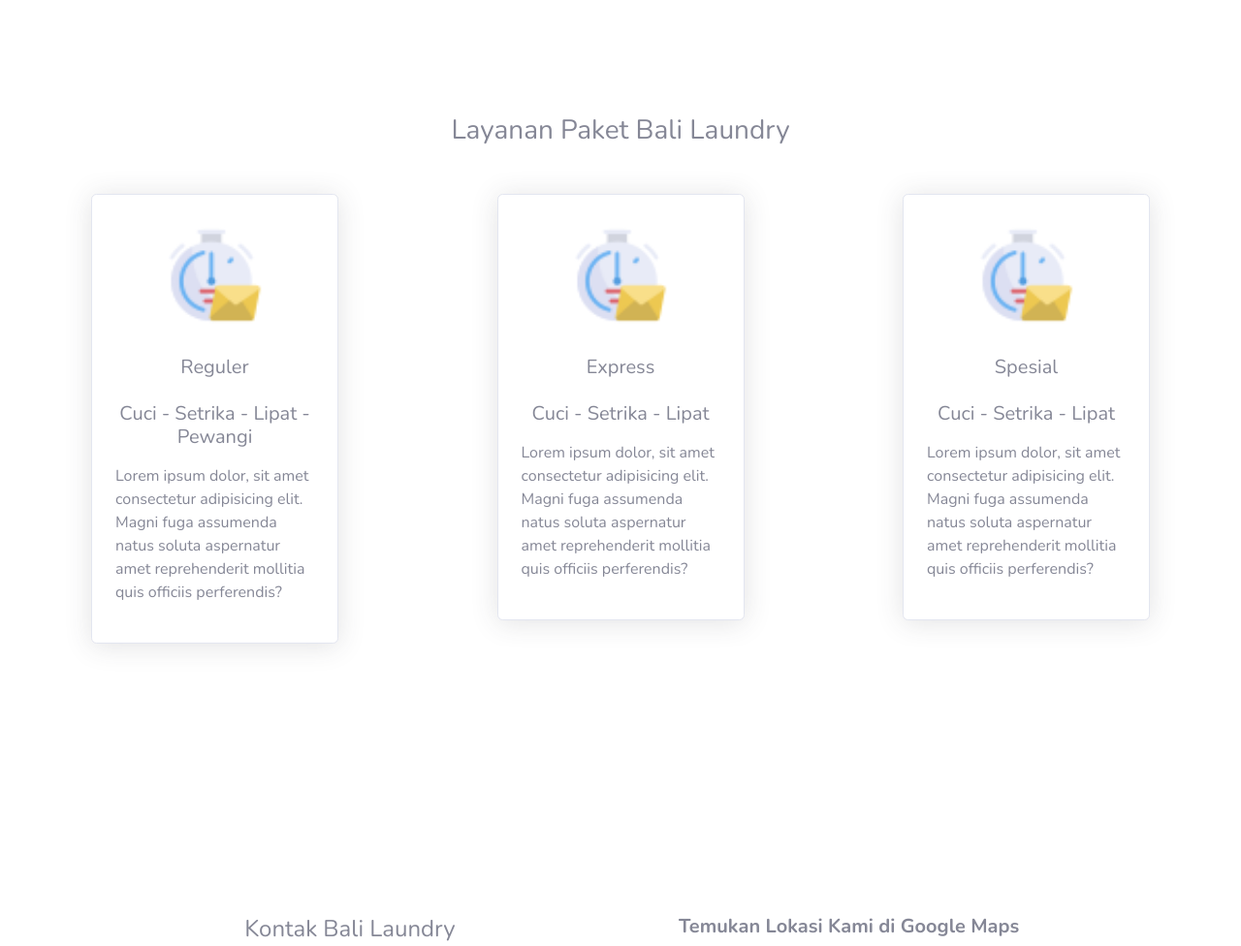
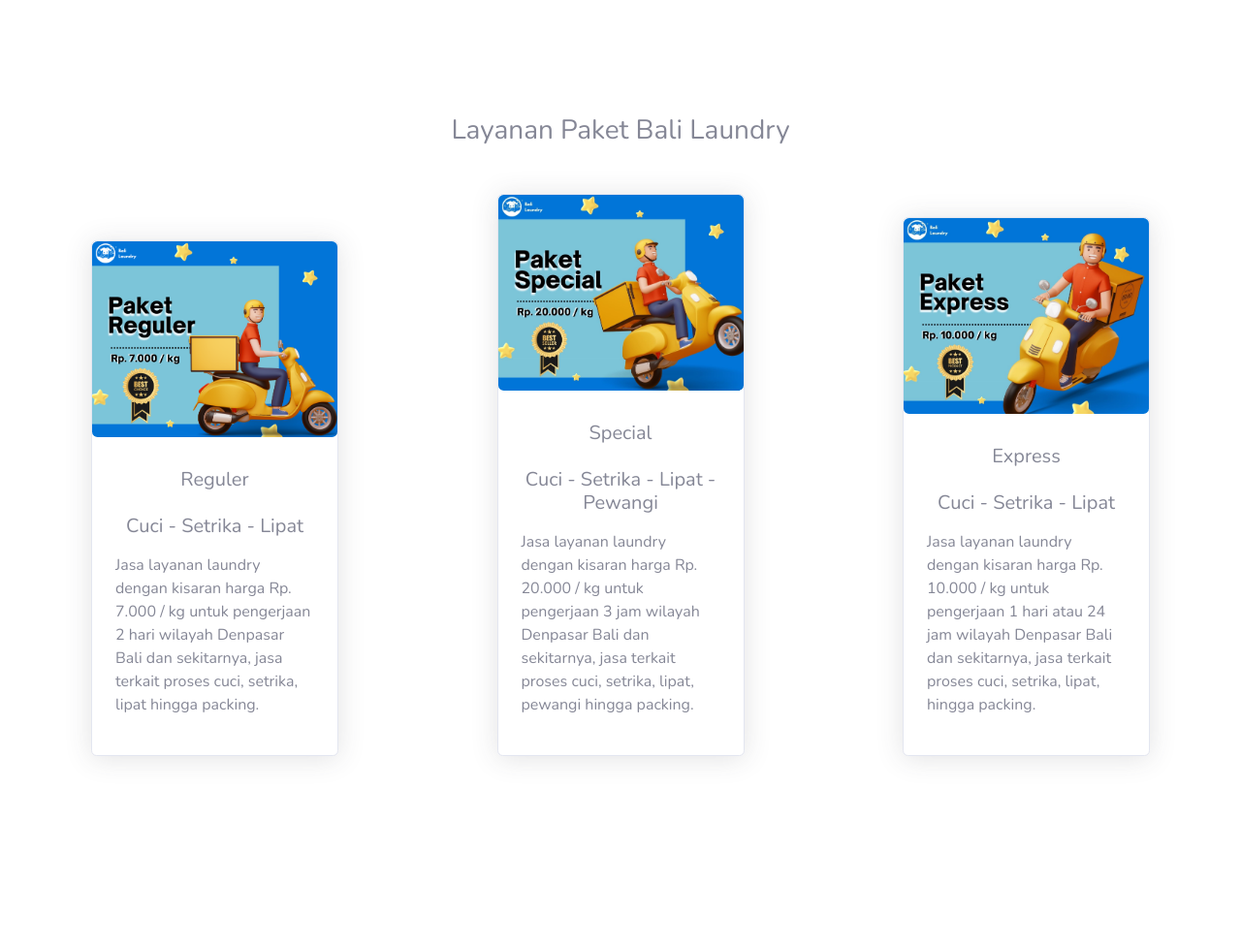
Before and after one commit to itsmenyzn/laundry-app, a PHP site: page / in a window 1280 px wide. Shown: the part 588-1564 px from the top of the page at 97% size. Run offline with PHP 8.4, Linux system fonts and the light colour scheme; some libraries are stand-ins or nearby versions.

Commit message:
menambah gambar pada index user dan memperbaiki logic eror pada tambah pesanan admin

```diff
--- a/action/function.php
+++ b/action/function.php
@@ -92,8 +92,8 @@ if (isset($_POST['tambahPesanan'])) {
     $harga =  $_POST['harga'];
     $tanggal =  $_POST['tanggal'];
 
+    $now = new DateTime(date('Y-m-d'));
     $date = new DateTime($tanggal);
-    $now = new DateTime();
 
     if ($date < $now) {
         $_SESSION['pesan'] = showAlert('danger', 'Gagal Membuat Pesanan ! Tanggal Tidak Valid');
--- a/index.php
+++ b/index.php
@@ -51,7 +51,7 @@ if (isset($_SESSION['isLoginUser'])) {
         </button>
         <div class="collapse navbar-collapse " id="navbarNavDropdown">
             <ul class="navbar-nav ml-auto">
-                <li class="nav-item active">
+                <li class="nav-item">
                     <a class="nav-link mr-3" href="#">Home <span class="sr-only">(current)</span></a>
                 </li>
                 <li class="nav-item">
@@ -97,11 +97,14 @@ if (isset($_SESSION['isLoginUser'])) {
             <div class="col-lg-6 textMain">
                 <h3><b>Bali Laundry</b></h3>
                 <p>Kami Bergerak Dibidang Usaha Jasa Binatu / Laundry Di Wilayah Denpasar Bali Dan Sekitarnya, Yang Melayani Permintaan Jasa Laundry Baik Personal, Keluarga Serta Wisatawan. Kami Menawarkan Jasa Laundry Kiloan, Untuk Mempermudah Konsumen Serta Lebih Berhemat Dengan Kuantitas Pekerjaan Borongan.</p>
-                <p> <b><i>Find Us On</i></b>
-                    <a href="#"><img src="assets/img/instagram_icon.png" width="30px" height="30px" class="ml-3" alt=""></a>
-                    <a href="#"><img src="assets/img/facebook_icon.png" width="30px" height="30px" alt=""></a>
-                    <a href="#"><img src="assets/img/whatsapp_icon.png" width="30px" height="30px" alt=""></a>
-                </p>
+                <?php if ($user == '') { ?>
+                    <h5 class="my-3"><i><b>Anda Dapat Login / Daftar Dahulu untuk membuat Pesanan</b></i></h6>
+                    <?php } ?>
+                    <p> <b><i>Find Us On</i></b>
+                        <a href="#"><img src="assets/img/instagram_icon.png" width="30px" height="30px" class="ml-3" alt=""></a>
+                        <a href="#"><img src="assets/img/facebook_icon.png" width="30px" height="30px" alt=""></a>
+                        <a href="#"><img src="assets/img/whatsapp_icon.png" width="30px" height="30px" alt=""></a>
+                    </p>
             </div>
             <div class="col-lg-6">
                 <img src="assets/img/loginImg.jpg" class="shadow-lg" width="450px" height="350px" alt="">
@@ -114,50 +117,50 @@ if (isset($_SESSION['isLoginUser'])) {
         </center>
         <div class="row d-flex justify-content-between">
             <div class="col-lg-3">
-                <div class="card shadow ">
+                <div class="card shadow  mt-5">
+                    <img class="card-img-top rounded" src="assets/img/bannerReguler.png" alt="Card image cap">
                     <div class="card-body p-4">
                         <center>
-                            <img src="assets/img/express_service.png" class="img-fluid mt-2 mb-4 w-50 h-50" alt="">
+                            <!-- <img src="assets/img/bannerReguler.png" class="img-fluid mt-2 mb-4 w-50 h-50" alt=""> -->
                             <h5 class="mt-2 mb-4">Reguler</h5>
-                            <h5 class="mb-3">Cuci - Setrika - Lipat - Pewangi</h5>
+                            <h5 class="mb-3">Cuci - Setrika - Lipat</h5>
 
                         </center>
                         <p>
-                            Lorem ipsum dolor, sit amet consectetur adipisicing elit. Magni
-                            fuga assumenda natus soluta aspernatur amet reprehenderit
-                            mollitia quis officiis perferendis?
-                        </p>
-                    </div>
-                </div>
-            </div>
-            <div class="col-lg-3">
-                <div class="card shadow my-4 my-lg-0 ">
-                    <div class="card-body p-4">
-                        <center>
-                            <img src="assets/img/express_service.png" class="img-fluid mt-2 mb-4 w-50 h-50" alt="">
-                            <h5 class="mt-2 mb-4">Express</h5>
-                            <h5 class="mb-3">Cuci - Setrika - Lipat</h5>
-                        </center>
-                        <p>
-                            Lorem ipsum dolor, sit amet consectetur adipisicing elit. Magni
-                            fuga assumenda natus soluta aspernatur amet reprehenderit
-                            mollitia quis officiis perferendis?
+                            Jasa layanan laundry dengan kisaran harga Rp. 7.000 / kg untuk pengerjaan 2 hari wilayah Denpasar Bali dan sekitarnya, jasa terkait proses cuci, setrika, lipat hingga packing.
                         </p>
                     </div>
                 </div>
             </div>
             <div class="col-lg-3">
                 <div class="card shadow ">
+                    <img class="card-img-top rounded" src="assets/img/bannerSpecial.jpg" alt="Card image cap">
                     <div class="card-body p-4">
                         <center>
-                            <img src="assets/img/express_service.png" class="img-fluid mt-2 mb-4 w-50 h-50" alt="">
-                            <h5 class="mt-2 mb-4">Spesial</h5>
-                            <h5 class="mb-3">Cuci - Setrika - Lipat</h5>
+                            <!-- <img src="assets/img/bannerReguler.png" class="img-fluid mt-2 mb-4 w-50 h-50" alt=""> -->
+                            <h5 class="mt-2 mb-4">Special</h5>
+                            <h5 class="mb-3">Cuci - Setrika - Lipat - Pewangi</h5>
+
                         </center>
                         <p>
-                            Lorem ipsum dolor, sit amet consectetur adipisicing elit. Magni
-                            fuga assumenda natus soluta aspernatur amet reprehenderit
-                            mollitia quis officiis perferendis?
+                            Jasa layanan laundry dengan kisaran harga Rp. 20.000 / kg untuk pengerjaan 3 jam wilayah Denpasar Bali dan sekitarnya, jasa terkait proses cuci, setrika, lipat, pewangi hingga packing.
+                        </p>
+                    </div>
+                </div>
+            </div>
+            <div class="col-lg-3">
+                <div class="card shadow mt-4">
+                    <img class="card-img-top rounded" src="assets/img/bannerExpress.jpg" alt="Card image cap">
+                    <div class="card-body p-4">
+                        <center>
+                            <!-- <img src="assets/img/bannerReguler.png" class="img-fluid mt-2 mb-4 w-50 h-50" alt=""> -->
+                            <h5 class="mt-2 mb-4">Express</h5>
+                            <h5 class="mb-3">Cuci - Setrika - Lipat</h5>
+
+                        </center>
+                        <p>
+
+                            Jasa layanan laundry dengan kisaran harga Rp. 10.000 / kg untuk pengerjaan 1 hari atau 24 jam wilayah Denpasar Bali dan sekitarnya, jasa terkait proses cuci, setrika, lipat, hingga packing.
                         </p>
                     </div>
                 </div>
--- a/view/admin/tambahPesanan.php
+++ b/view/admin/tambahPesanan.php
@@ -180,6 +180,10 @@ if (isset($_SESSION['isLoginUser'])) {
 
                     <div class="card shadow my-3 col-lg-11">
                         <div class="card-body">
+                            <?php if (isset($_SESSION['pesan'])) {
+                                echo $_SESSION['pesan'];
+                                unset($_SESSION['pesan']);
+                            } ?>
                             <form action="../../action/function.php" method="post">
                                 <div class="row">
                                     <div class="col-lg-6">
@@ -240,7 +244,7 @@ if (isset($_SESSION['isLoginUser'])) {
                                         </div>
                                     </div>
                                 </div>
-                                <button type="submit" name="tambahPesanan" class="my-3  btn  btn-primary">Tambah Pesanan</button>
+                                <button type="submit" name="tambahPesanan" class="my-3  btn  btn-primary">Tambahs Pesanan</button>
                                 <button type="button" class="float-right my-3  btn  btn-info shadow-lg" onclick="location.reload()">Batal</button>
                         </div>
                         </form>
```
Also changed, not shown: assets/img/bannerExpress.jpg (added), assets/img/bannerReguler.png (added), assets/img/bannerSpecial.jpg (added).
